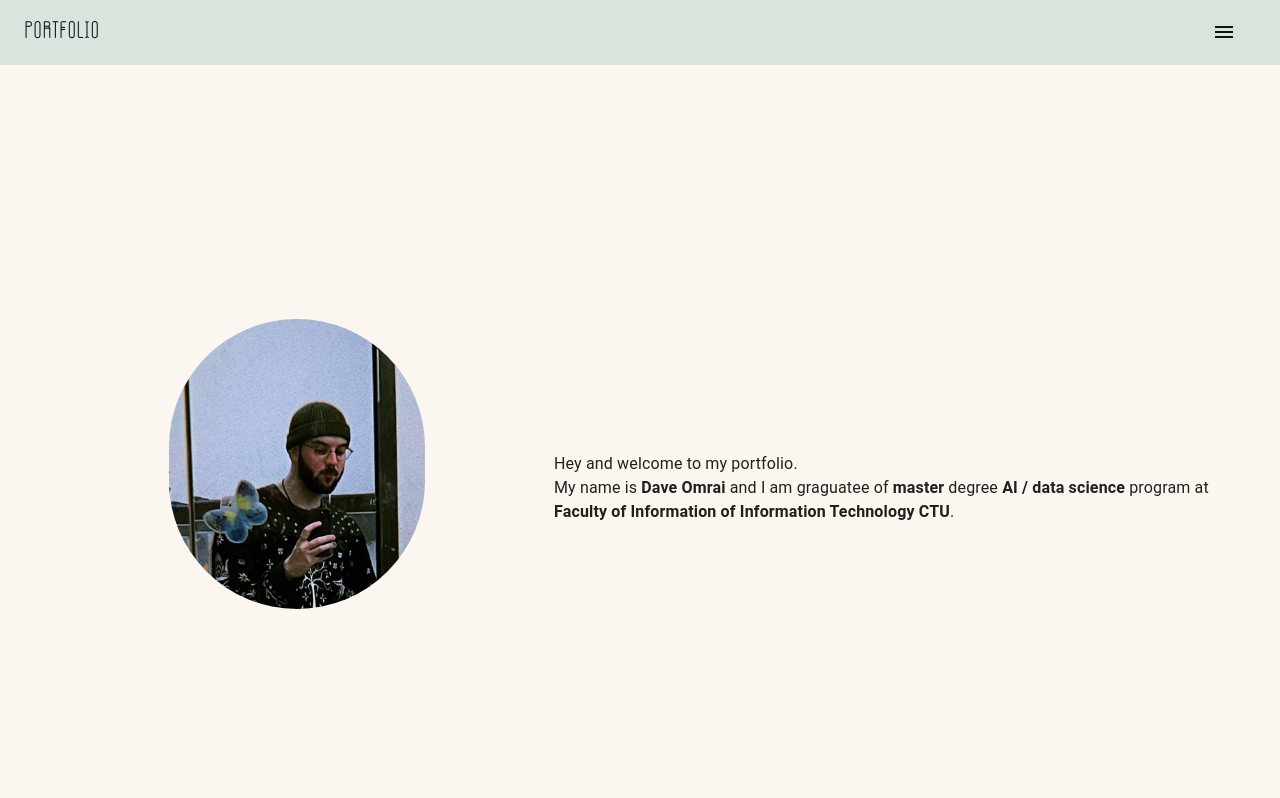
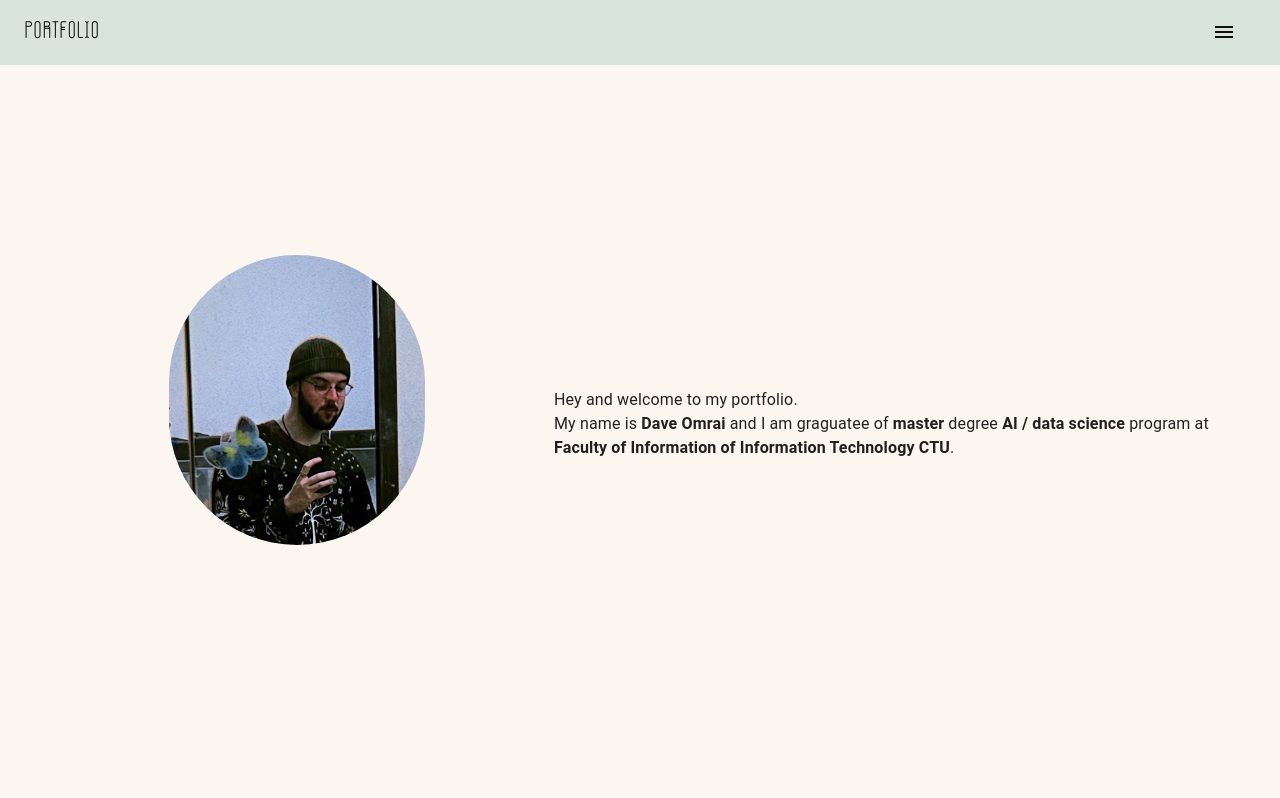
Before and after one commit to daveomri/portfolio, a React (Create React App) app: page / in a window 1280 px wide. Shown: the top 798 px of the page. Built offline with nearby package versions, Linux system fonts and the light colour scheme.

Commit message:
#5 fixed the first card alignment

```diff
--- a/src/App.jsx
+++ b/src/App.jsx
@@ -16,7 +16,7 @@ const useStyles = makeStyles(() => ({
   },
   paper: {
     minHeight: '100vh',
-    marginTop: '4em',
+    marginTop: '0em',
     //paddingTop: '64px',
     // [theme.breakpoints.down('xs')]: {
     //   //paddingTop: '56px',
```
